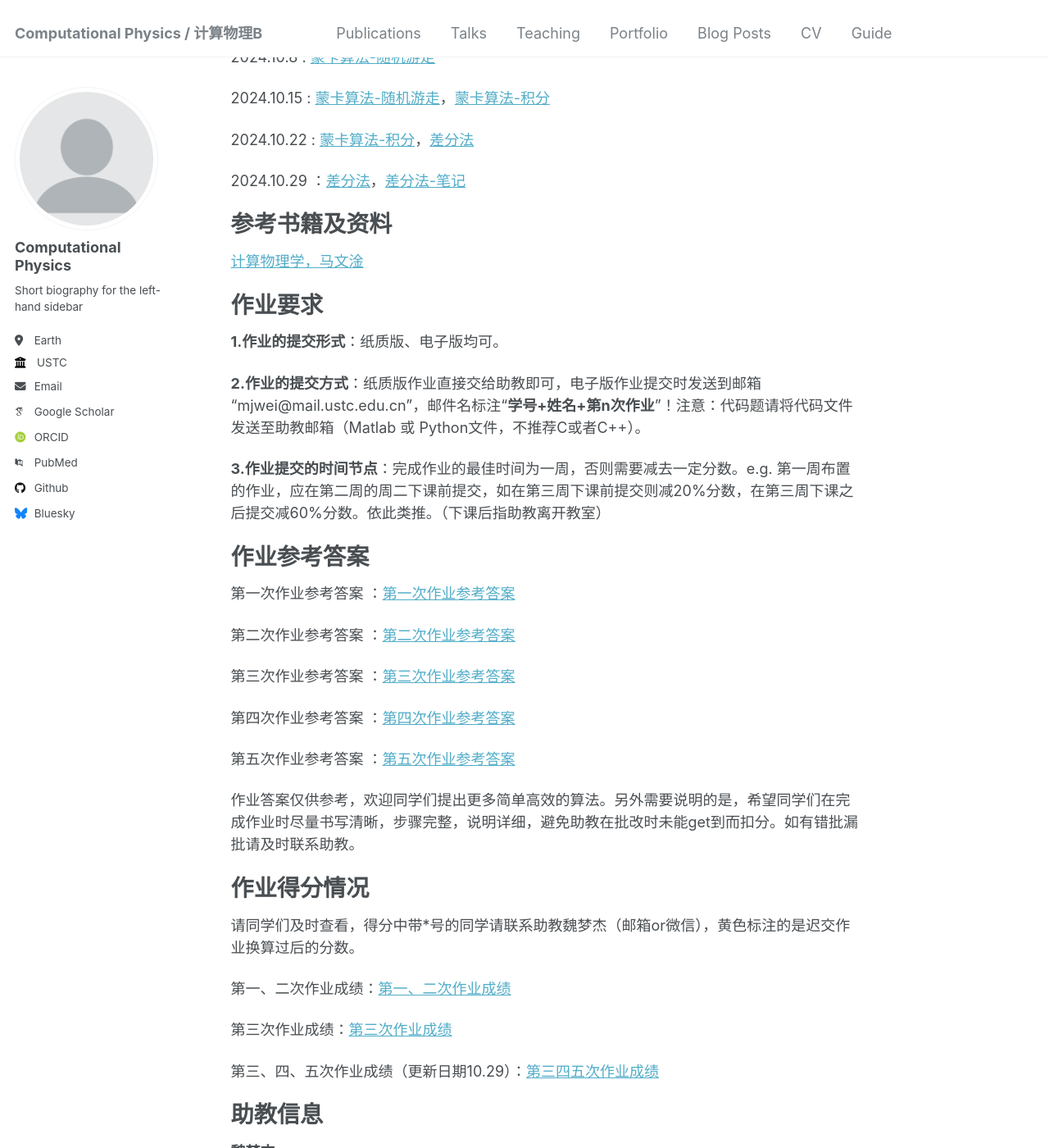
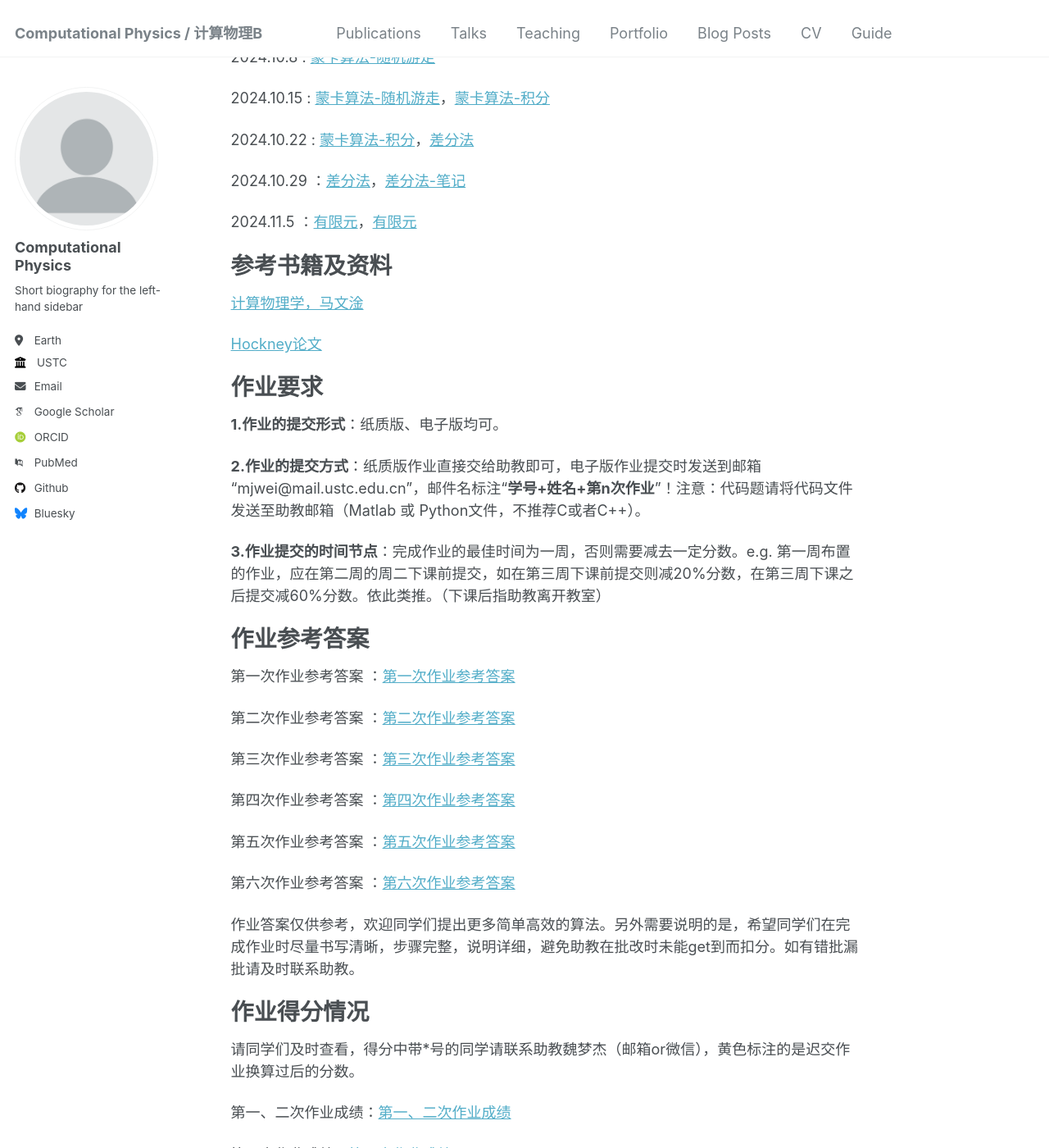
Before and after one commit to ZhouJikunn/ZhouJikunn.github.io, a Jekyll site: the page built from _pages/about.md, in a window 1280 px wide and 1400 px high, scrolled down 350 px. Shown: the whole window at 82% size. Built offline with Jekyll 4.4.1, drawn with Linux system fonts in a browser that asks for light colours; some web fonts are replaced.

Commit message:
Update about.md

```diff
--- a/_pages/about.md
+++ b/_pages/about.md
@@ -26,10 +26,15 @@ redirect_from:
 
 2024.10.29 ：[差分法](http://zhoujikunn.github.io/files/差分法2.pdf)，[差分法-笔记](http://zhoujikunn.github.io/files/差分法-笔记.pdf)
 
+2024.11.5 ：[有限元](http://zhoujikunn.github.io/files/差分法2.pdf)，[有限元](http://zhoujikunn.github.io/files/有限元1.pdf)
+
 
 参考书籍及资料
 ======
 [计算物理学，马文淦](http://zhoujikunn.github.io/files/计算物理学.pdf)
+
+[Hockney论文](http://zhoujikunn.github.io/files/Hockney.pdf)
+
 
 作业要求
 =======
@@ -50,6 +55,8 @@ redirect_from:
 第四次作业参考答案 ：[第四次作业参考答案](http://zhoujikunn.github.io/files/第四次作业参考答案.pdf)
 
 第五次作业参考答案 ：[第五次作业参考答案](http://zhoujikunn.github.io/files/第五次作业参考答案.pdf)
+
+第六次作业参考答案 ：[第六次作业参考答案](http://zhoujikunn.github.io/files/第六次作业参考答案.pdf)
 
 作业答案仅供参考，欢迎同学们提出更多简单高效的算法。另外需要说明的是，希望同学们在完成作业时尽量书写清晰，步骤完整，说明详细，避免助教在批改时未能get到而扣分。如有错批漏批请及时联系助教。
 
```
